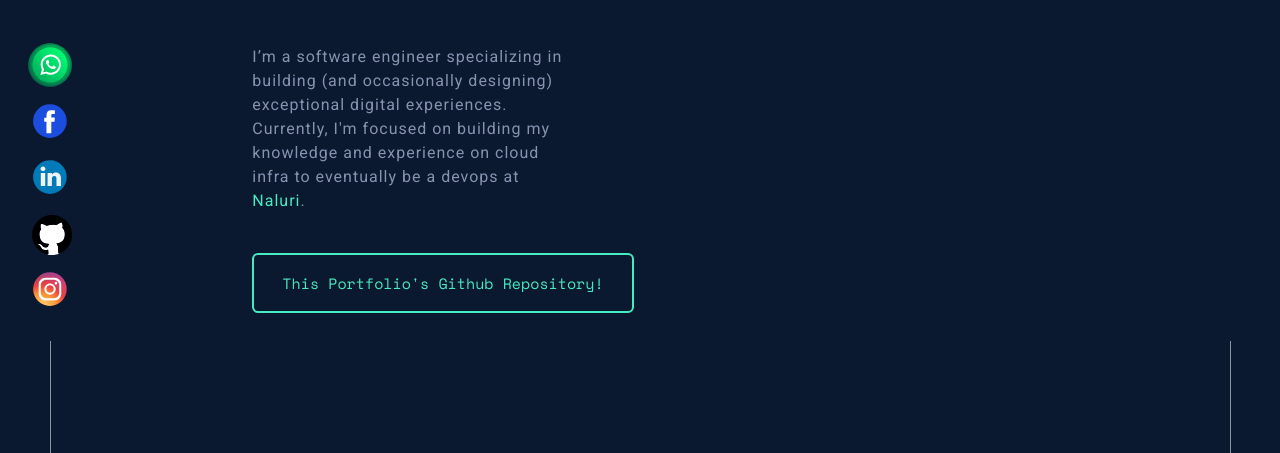
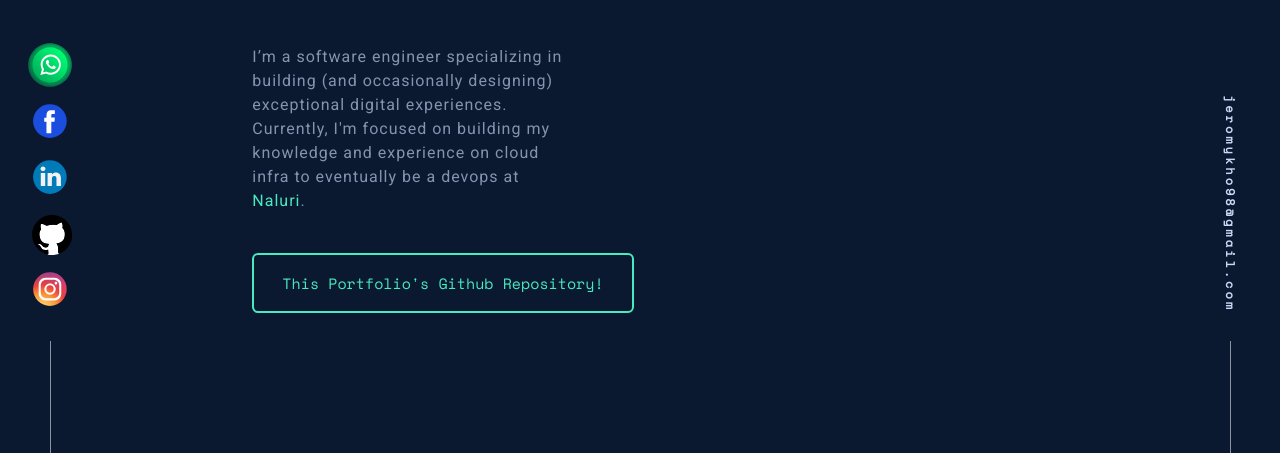
Before and after one commit to kasugasorata98/portfolio, a Next.js app: page / in a window 1280 px wide. Shown: the part 347-800 px from the top of the page. Built offline with nearby package versions, Linux system fonts and the light colour scheme.

Commit message:
added email

```diff
--- a/src/layouts/MainLayout/index.tsx
+++ b/src/layouts/MainLayout/index.tsx
@@ -5,7 +5,7 @@ import {
   VStack,
   Divider,
   useMediaQuery,
-  Image,
+  Text,
   Link,
 } from "@chakra-ui/react";
 import React, { ReactNode, useState } from "react";
@@ -61,6 +61,7 @@ const MainLayout: React.FC<{
       href: "https://www.instagram.com/jeromy_kho/?hl=en",
     },
   ];
+  const email = "jeromykho98@gmail.com";
   return (
     <Scrollbar
       onScrollFrame={(value: ScrollFrame) => {
@@ -96,8 +97,8 @@ const MainLayout: React.FC<{
                 justify={"center"}
               >
                 <ChakraBox
-                  initial={{ opacity: 0 }}
-                  whileInView={{ opacity: 1 }}
+                  initial={{ y: "100%", opacity: 0 }}
+                  whileInView={{ y: 0, opacity: 1 }}
                   // @ts-ignore no problem in operation, although type error appears.
                   transition={{
                     delay: 2,
@@ -149,8 +150,8 @@ const MainLayout: React.FC<{
                 justify={"center"}
               >
                 <ChakraBox
-                  initial={{ opacity: 0 }}
-                  whileInView={{ opacity: 1 }}
+                  initial={{ y: "100%", opacity: 0 }}
+                  whileInView={{ y: 0, opacity: 1 }}
                   viewport={{ once: true }}
                   // @ts-ignore no problem in operation, although type error appears.
                   transition={{
@@ -158,7 +159,33 @@ const MainLayout: React.FC<{
                     duration: 0.5,
                   }}
                 >
-                  <Divider height={"28"} orientation="vertical" />
+                  <VStack>
+                    <Link
+                      mb={"20"}
+                      padding={10}
+                      fontFamily="Space Mono"
+                      fontSize="12"
+                      letterSpacing={3}
+                      fontWeight={"bold"}
+                      href={`mailto:${email}`}
+                      target="_blank"
+                      style={{
+                        textDecoration: "none",
+                        transform: "rotate(90deg)",
+                      }}
+                      _hover={{
+                        color: colors.darkPrimary,
+                        marginBottom: 24,
+                        fontSize: "13",
+                        transition: "0.5s",
+                        cursor: "pointer",
+                      }}
+                      color={colors.lightText}
+                    >
+                      {email}
+                    </Link>
+                    <Divider height={"28"} orientation="vertical" />
+                  </VStack>
                 </ChakraBox>
               </VStack>
             </Box>
```
